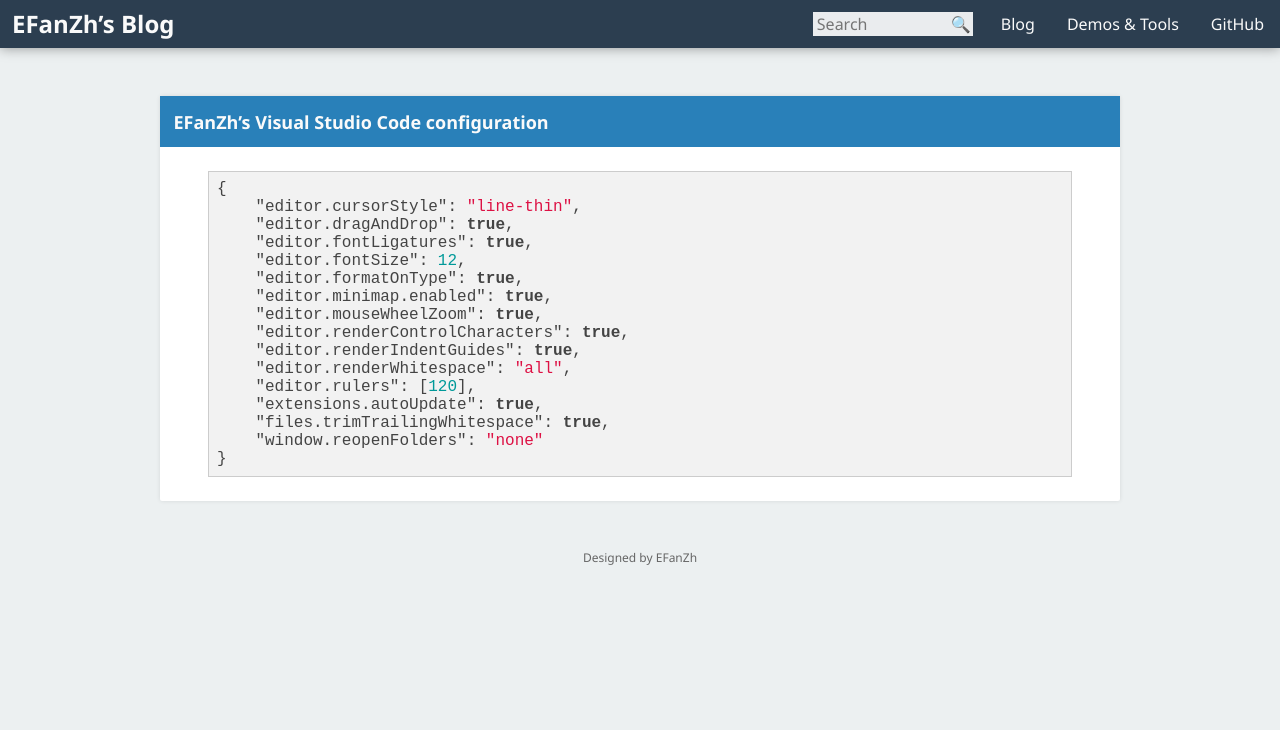
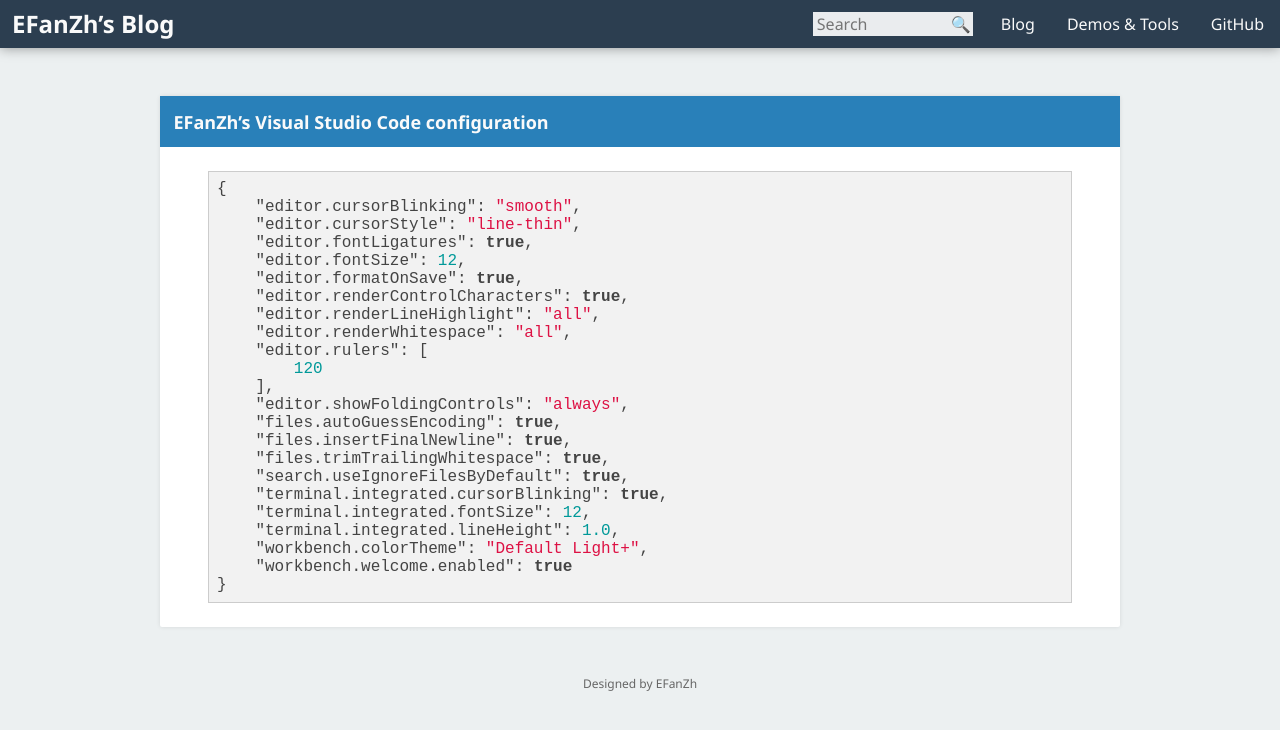
Before and after one commit to EFanZh/efanzh.github.io, a Jekyll site: the page built from _posts/2016-04-29-visual-studio-code-configuration.md, in a window 1280 px wide. Shown: the top 730 px of the page. Built offline with Jekyll 4.4.1, drawn with Linux system fonts in a browser that asks for light colours.

Commit message:
Update Visual Studio Code configuration

````diff
--- a/_posts/2016-04-29-visual-studio-code-configuration.md
+++ b/_posts/2016-04-29-visual-studio-code-configuration.md
@@ -4,19 +4,26 @@ title: EFanZh’s Visual Studio Code configuration
 
 ```json
 {
+    "editor.cursorBlinking": "smooth",
     "editor.cursorStyle": "line-thin",
-    "editor.dragAndDrop": true,
     "editor.fontLigatures": true,
     "editor.fontSize": 12,
-    "editor.formatOnType": true,
-    "editor.minimap.enabled": true,
-    "editor.mouseWheelZoom": true,
+    "editor.formatOnSave": true,
     "editor.renderControlCharacters": true,
-    "editor.renderIndentGuides": true,
+    "editor.renderLineHighlight": "all",
     "editor.renderWhitespace": "all",
-    "editor.rulers": [120],
-    "extensions.autoUpdate": true,
+    "editor.rulers": [
+        120
+    ],
+    "editor.showFoldingControls": "always",
+    "files.autoGuessEncoding": true,
+    "files.insertFinalNewline": true,
     "files.trimTrailingWhitespace": true,
-    "window.reopenFolders": "none"
+    "search.useIgnoreFilesByDefault": true,
+    "terminal.integrated.cursorBlinking": true,
+    "terminal.integrated.fontSize": 12,
+    "terminal.integrated.lineHeight": 1.0,
+    "workbench.colorTheme": "Default Light+",
+    "workbench.welcome.enabled": true
 }
 ```
````
